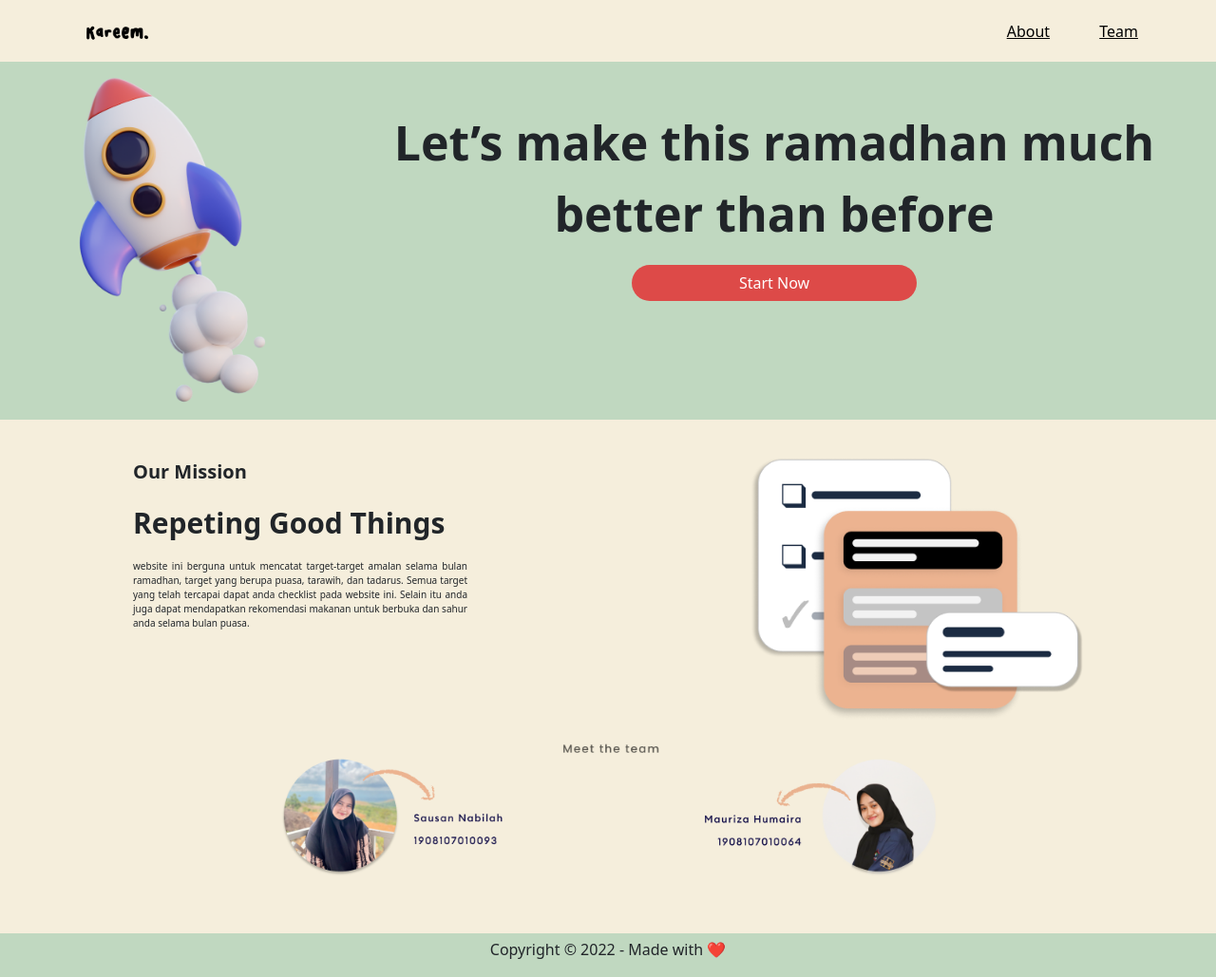
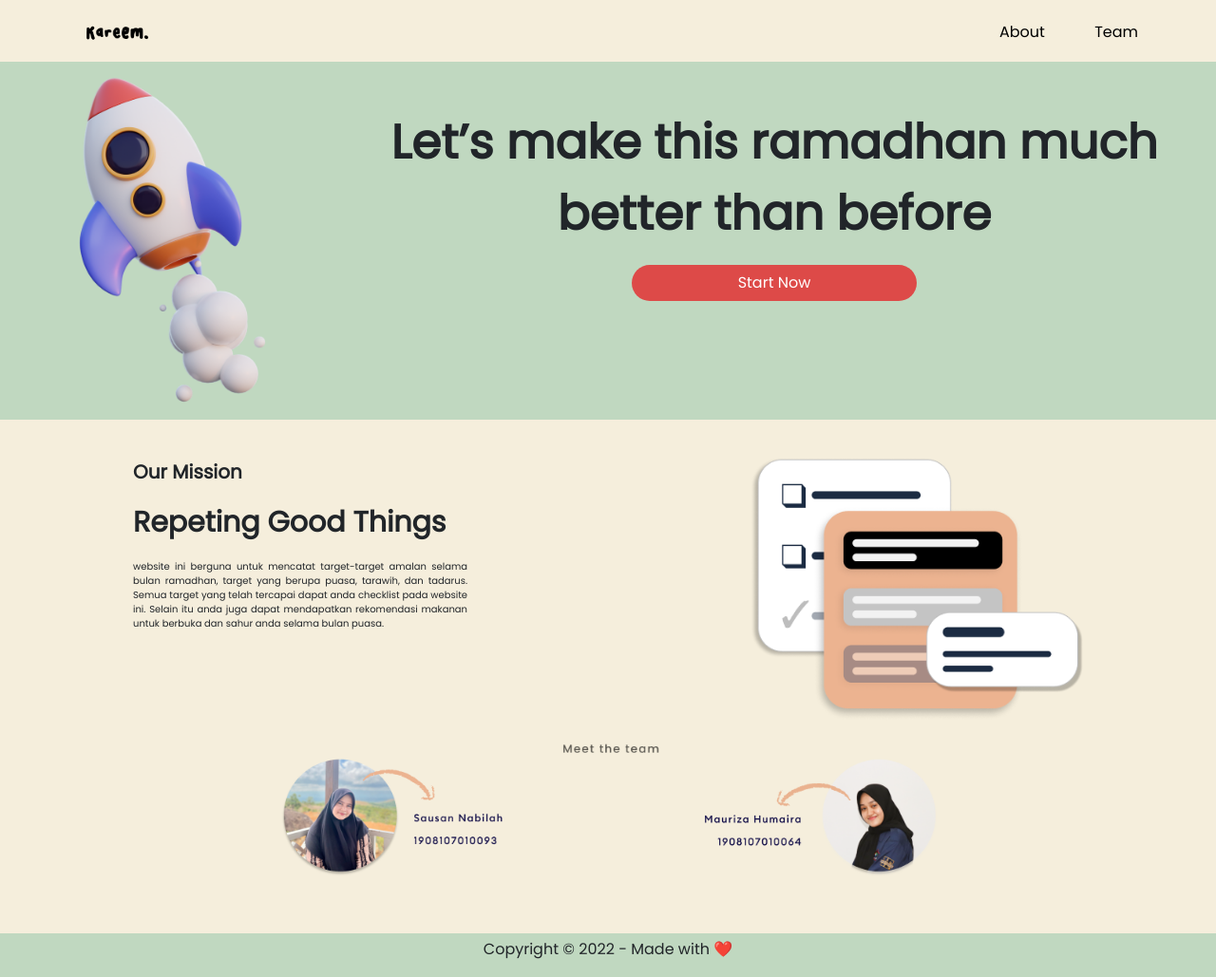
Before and after one commit to Sausan18/KareemProject, a Django app: page / in a window 1280 px wide. Shown: the whole page at 95% size. Run offline with Django 4.2, Linux system fonts and the light colour scheme.

Commit message:
update landingpage dan views

```diff
--- a/KareemApp/templates/landingpage.html
+++ b/KareemApp/templates/landingpage.html
@@ -7,7 +7,14 @@
     <meta name="viewport" content="initial-scale=1.0">
     <title>Landing Page</title>
     <link href="https://cdn.jsdelivr.net/npm/bootstrap@5.1.3/dist/css/bootstrap.min.css" rel="stylesheet" integrity="sha384-1BmE4kWBq78iYhFldvKuhfTAU6auU8tT94WrHftjDbrCEXSU1oBoqyl2QvZ6jIW3" crossorigin="anonymous">
+    <link rel="preconnect" href="https://fonts.googleapis.com">
+    <link rel="preconnect" href="https://fonts.gstatic.com" crossorigin>
+    <link href="https://fonts.googleapis.com/css2?family=Poppins&display=swap" rel="stylesheet">
+
     <style>
+        * {
+            font-family: 'Poppins', sans-serif;
+        }
         body {
             background-color: #F5EEDC;
         }
@@ -19,6 +26,12 @@
             background-color: #C0D8C0;
             text-align: center;
         }
+
+        a {
+        text-decoration-color: black;
+        text-decoration: none;
+        color: black;
+    }
     </style>
 </head>
 <body>
@@ -28,8 +41,8 @@
           <a class="navbar-brand" href="">
             <img src="{% static 'img/logo.png' %}" alt="" width="80" >
             <div>
-                <a class="me-5" style="color: black;" href="about.html">About</a>
-                <a style="color: black;" href="team.html">Team</a>
+                <a class="me-5" style="color: black;" href="#about">About</a>
+                <a style="color: black;" href="#team">Team</a>
             </div>
           </a>
         </div>
@@ -39,11 +52,13 @@
         <img src="{% static 'img/roket.png' %}" alt="roket" width="350">
         <div class="text-center mt-5">
             <p class="lead fw-bold" style="font-size: 50px;" >Let’s make this ramadhan much better than before</p>
-            <button class="btn text-white" style="background-color: #DD4A48; width: 300px; border-radius: 20px;">Start Now</button>
+            <a href="/registrasi"><button class="btn text-white" style="background-color: #DD4A48; width: 300px; border-radius: 20px;">
+                Start Now
+            </button></a>
         </div>
     </div>
 
-    <div class="d-flex justify-content-center" style="margin-top: 40px;">
+    <div id="about" class="d-flex justify-content-center" style="margin-top: 40px;">
         <div class="pe-5" style="margin-right: 250px; width: 400px; text-align: justify;">
             <p class="lead fw-bold" style="font-size: 20px;" >Our Mission</p>
             <p class="lead fw-bold" style="font-size: 30px;" >Repeting Good Things</p>
@@ -51,7 +66,7 @@
         </div>
         <img src="{% static 'img/kotak.png' %}" alt="kotak" width="350">
     </div>
-    <div class="text-center mb-5">
+    <div id="team" class="text-center mb-5">
         <img src="{% static 'img/team.png' %}" alt="team" width="700px">
     </div>
 
```
Also changed, not shown: KareemApp/views.py (+6 -6 lines).
